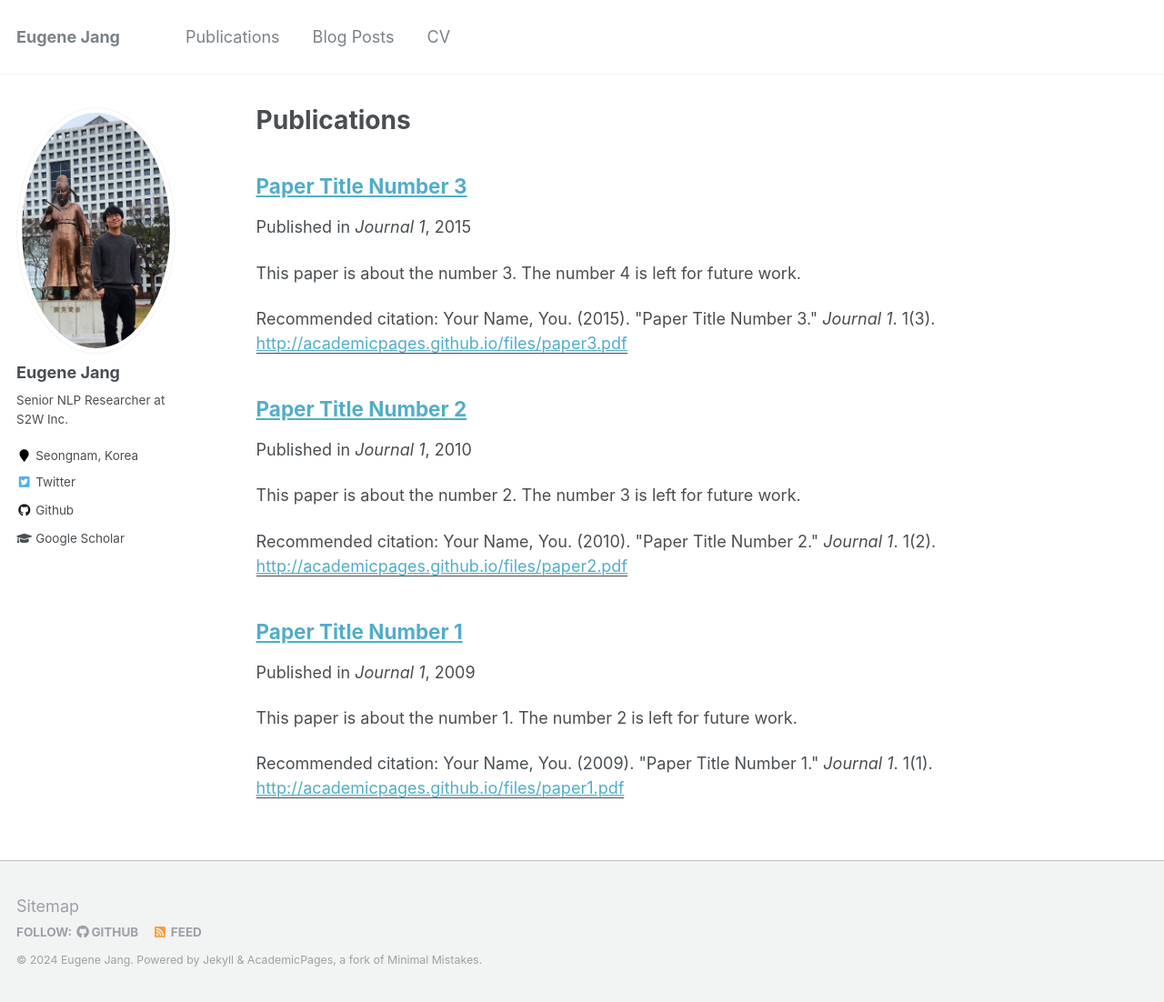
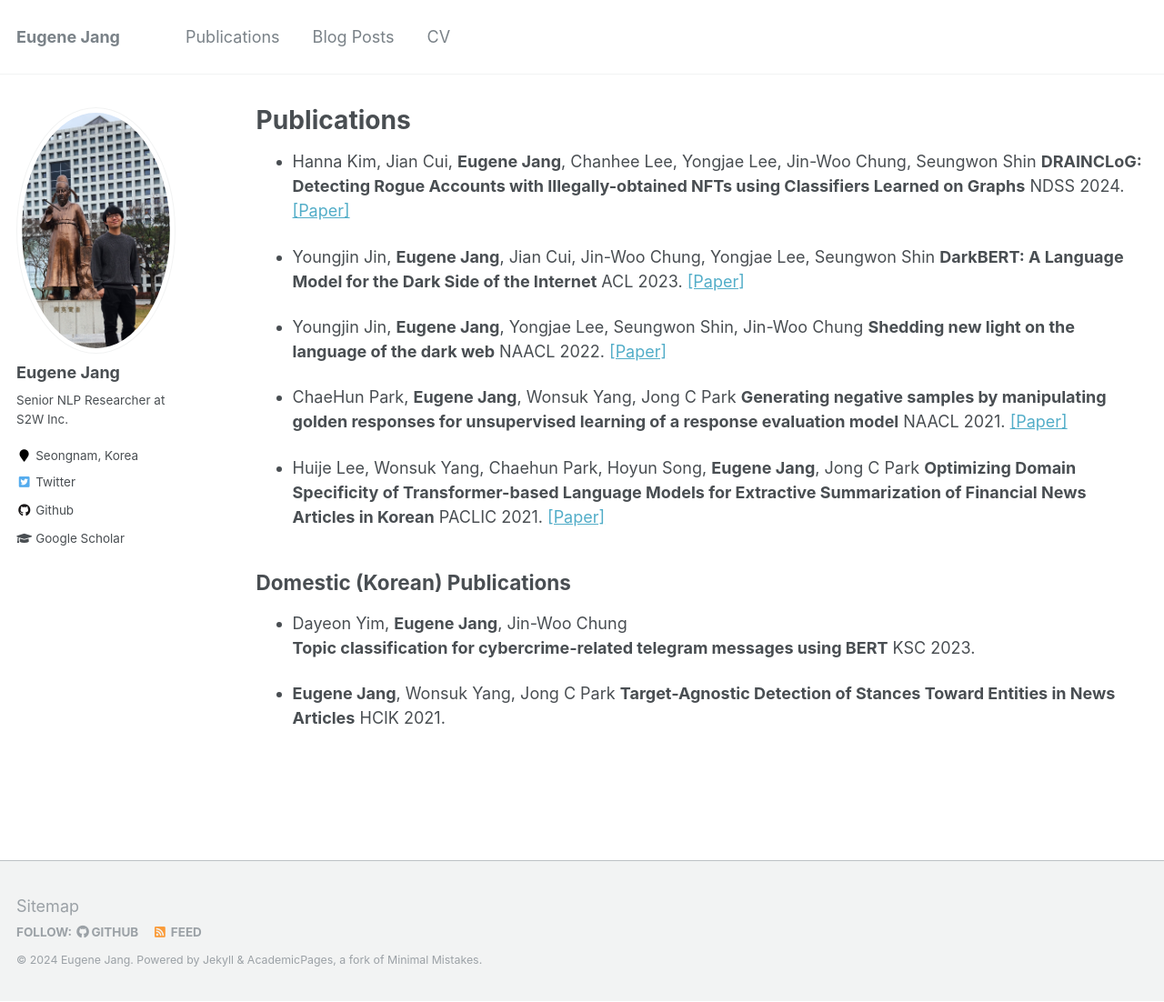
Before and after one commit to genesith/genesith.github.io, a Jekyll site: the page built from _pages/publications.md, in a window 1280 px wide and 1102 px high. Shown: the whole window at 91% size. Built offline with Jekyll 4.4.1, drawn with Linux system fonts in a browser that asks for light colours.

Commit message:
update publications

```diff
--- a/_pages/publications.md
+++ b/_pages/publications.md
@@ -5,12 +5,37 @@ permalink: /publications/
 author_profile: true
 ---
 
-{% if author.googlescholar %}
-  You can also find my articles on <u><a href="{{author.googlescholar}}">my Google Scholar profile</a>.</u>
-{% endif %}
+- Hanna Kim, Jian Cui, __Eugene Jang__, Chanhee Lee, Yongjae Lee, Jin-Woo Chung, Seungwon Shin
+**DRAINCLoG: Detecting Rogue Accounts with Illegally-obtained NFTs using Classifiers Learned on Graphs**
+NDSS 2024.
+[\[Paper\]](https://arxiv.org/abs/2301.13577)
 
-{% include base_path %}
+- Youngjin Jin, __Eugene Jang__, Jian Cui, Jin-Woo Chung, Yongjae Lee, Seungwon Shin
+**DarkBERT: A Language Model for the Dark Side of the Internet**
+ACL 2023.
+[\[Paper\]](https://aclanthology.org/2023.acl-long.415)
 
-{% for post in site.publications reversed %}
-  {% include archive-single.html %}
-{% endfor %}
+- Youngjin Jin, __Eugene Jang__, Yongjae Lee, Seungwon Shin, Jin-Woo Chung
+**Shedding new light on the language of the dark web**
+NAACL 2022.
+[\[Paper\]](https://aclanthology.org/2022.naacl-main.412/)
+
+- ChaeHun Park, __Eugene Jang__, Wonsuk Yang, Jong C Park
+**Generating negative samples by manipulating golden responses for unsupervised learning of a response evaluation model**
+NAACL 2021.
+[\[Paper\]](https://aclanthology.org/2021.naacl-main.120/)
+
+- Huije Lee, Wonsuk Yang, Chaehun Park, Hoyun Song, __Eugene Jang__, Jong C Park
+**Optimizing Domain Specificity of Transformer-based Language Models for Extractive Summarization of Financial News Articles in Korean**
+PACLIC 2021.
+[\[Paper\]](https://aclanthology.org/2021.naacl-main.120/)
+
+
+## Domestic (Korean) Publications
+- Dayeon Yim, __Eugene Jang__, Jin-Woo Chung
+**Topic classification for cybercrime-related telegram messages using BERT**
+KSC 2023.
+
+- __Eugene Jang__, Wonsuk Yang, Jong C Park
+**Target-Agnostic Detection of Stances Toward Entities in News Articles**
+HCIK 2021.
```
Also changed, not shown: _posts/2012-08-14-blog-post-1.md (deleted, +0 -20 lines).
